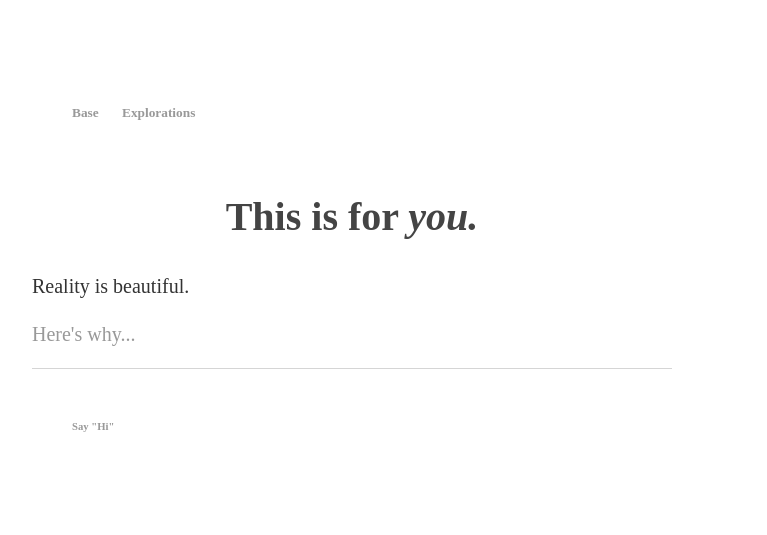
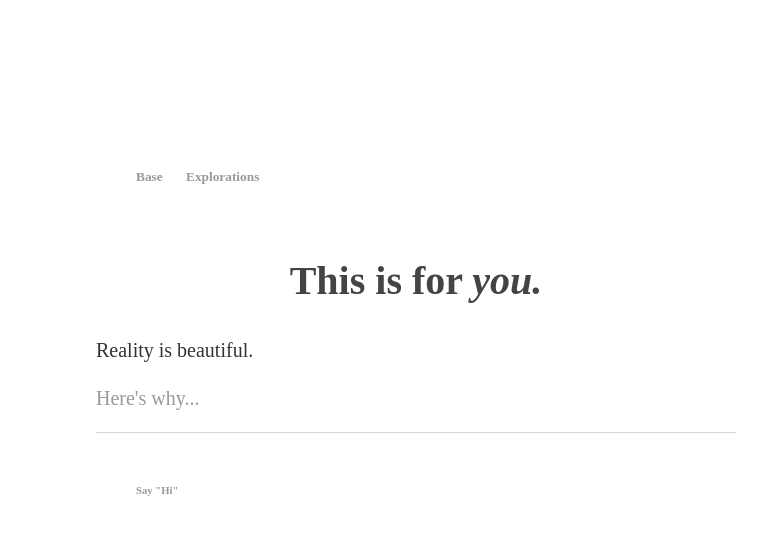
Before and after one commit to ray-dorai/ray-dorai.github.io, a Jekyll site: the page built from index.html, in a window 1280 px wide. Shown: the top 535 px of the page, without its empty margins (32-799 px from the left). Built offline with Jekyll 4.4.1, drawn with Linux system fonts in a browser that asks for light colours.

Commit message:
Update main.css

```diff
--- a/css/main.css
+++ b/css/main.css
@@ -1,6 +1,6 @@
 
 body {
-    margin: 5vw;
+    margin: 10vw;
     font-family: 'Fjord One', serif;
     width: 50vw;
     font-size: smaller;
```
